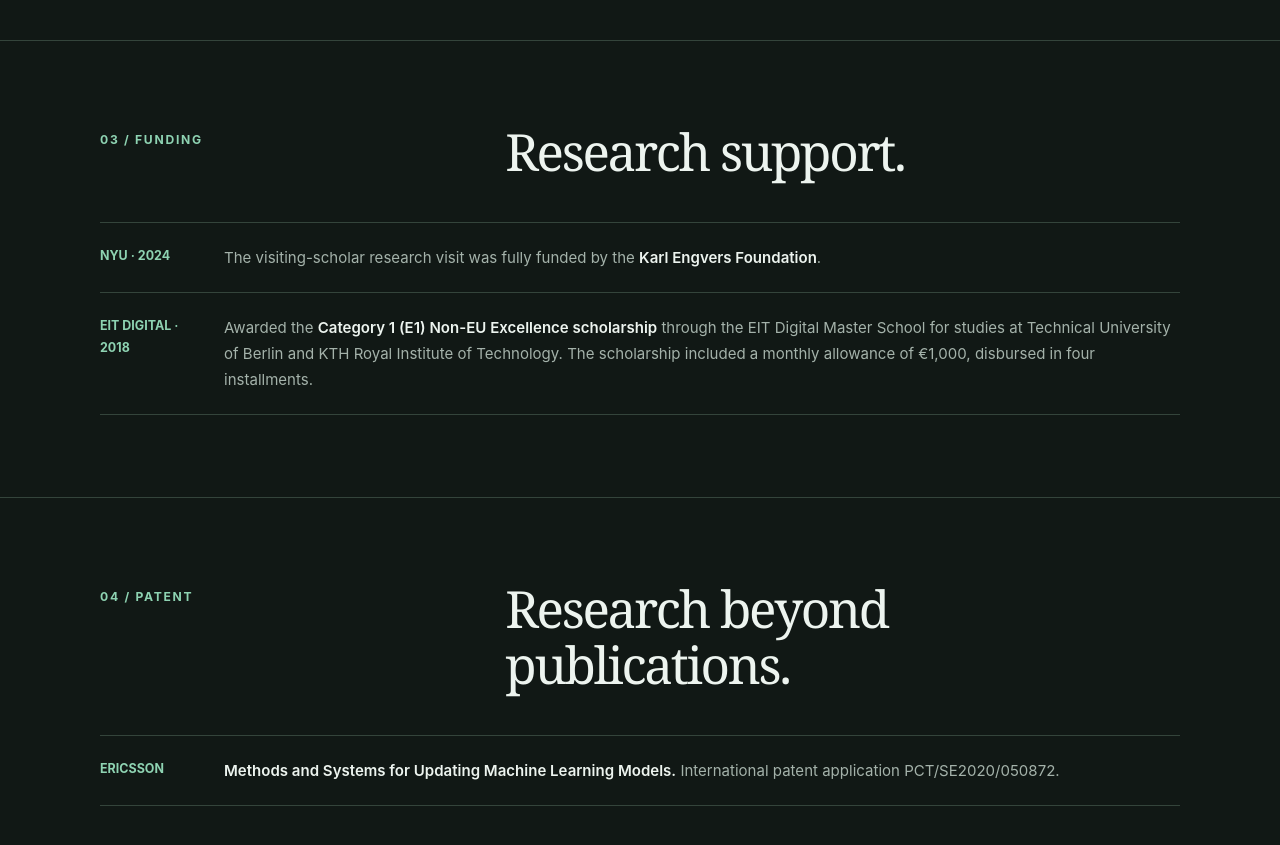
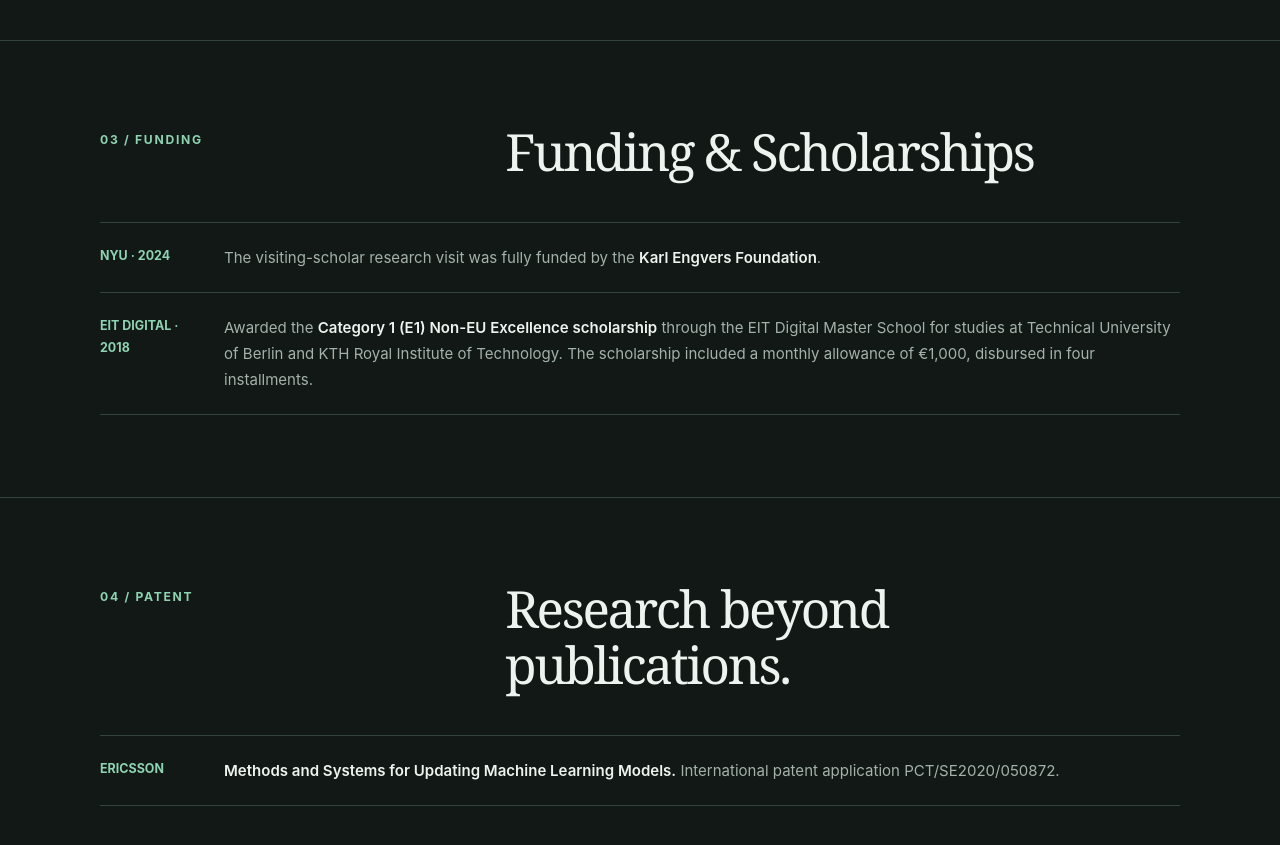
Before and after one commit to ywkim09/ywkim09.github.io, a plain HTML site: page index.html in a window 1280 px wide. Shown: the part 2480-3325 px from the top of the page. Drawn offline with Linux system fonts and the light colour scheme.

Commit message:
title renaming

```diff
--- a/index.html
+++ b/index.html
@@ -424,7 +424,7 @@
         <div class="section-heading">
           <p class="section-kicker">03 / Funding</p>
           <div>
-            <h2>Research support.</h2>
+            <h2>Funding &amp; Scholarships</h2>
           </div>
         </div>
         <div class="publication">
```
